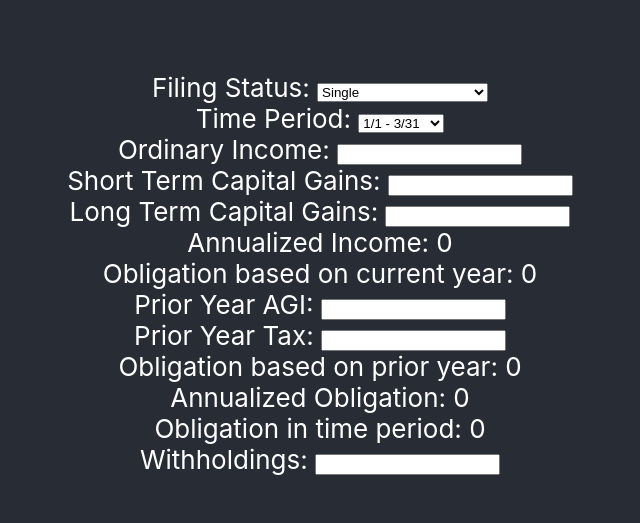
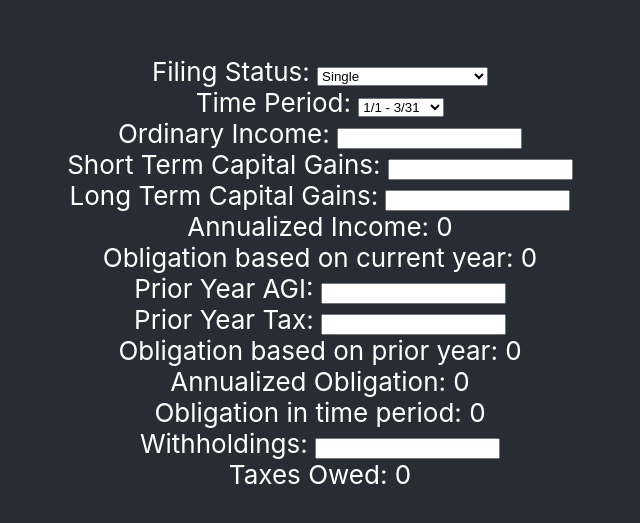
Before and after one commit to tomo-otsuka/brasstax, a React (Create React App) app: page / in a window 1280 px wide. Shown: the part 127-650 px from the top of the page, without its empty margins (320-960 px from the left). Built offline with nearby package versions, Linux system fonts and the light colour scheme.

Commit message:
taxes owed

```diff
--- a/src/App.js
+++ b/src/App.js
@@ -192,6 +192,10 @@ class App extends React.Component {
     return obligation * rate;
   }
 
+  _calculateTaxesOwed() {
+    return this._calculateObligationDuringTimePeriod() - this.state.withholdings;
+  }
+
   render() {
     return (
       <div className="App App-header">
@@ -254,6 +258,11 @@ class App extends React.Component {
           label="Withholdings"
           onChange={(event) => this.handleWithholdingsChange(event)}
         ></LabeledTextBox>
+
+        <LabeledSpan
+          label="Taxes Owed"
+          value={this._calculateTaxesOwed()}
+        ></LabeledSpan>
       </div>
     );
   }
```
